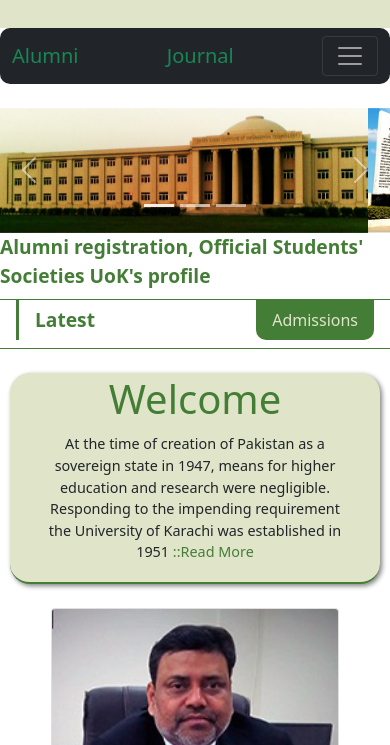
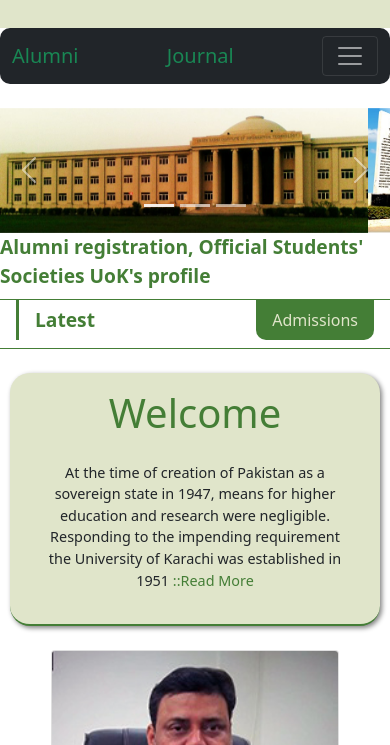
Before and after one commit to Drago78624/KU-2.0, a plain HTML site: page index.html in a window 390 px wide. Shown: the part 99-844 px from the top of the page. Drawn offline with nearby package versions, Linux system fonts and the light colour scheme.

Commit message:
KU version 2.0 (responsive)

```diff
--- a/style.css
+++ b/style.css
@@ -15,7 +15,7 @@ body {
     height: 100vh;
     margin: 0;
     padding: 0;
-    overflow-x: hidden;
+    /* overflow-x: hidden; */
 }
 
 
@@ -188,7 +188,7 @@ body {
     flex-direction: column;
     align-items: center;
     border-radius: 20px;
-    height: 25%;
+    height: 30%;
     max-width: 62rem;
     border-bottom: 2px solid #447E36;
     box-shadow: 2px 2px 5px gray;
```
